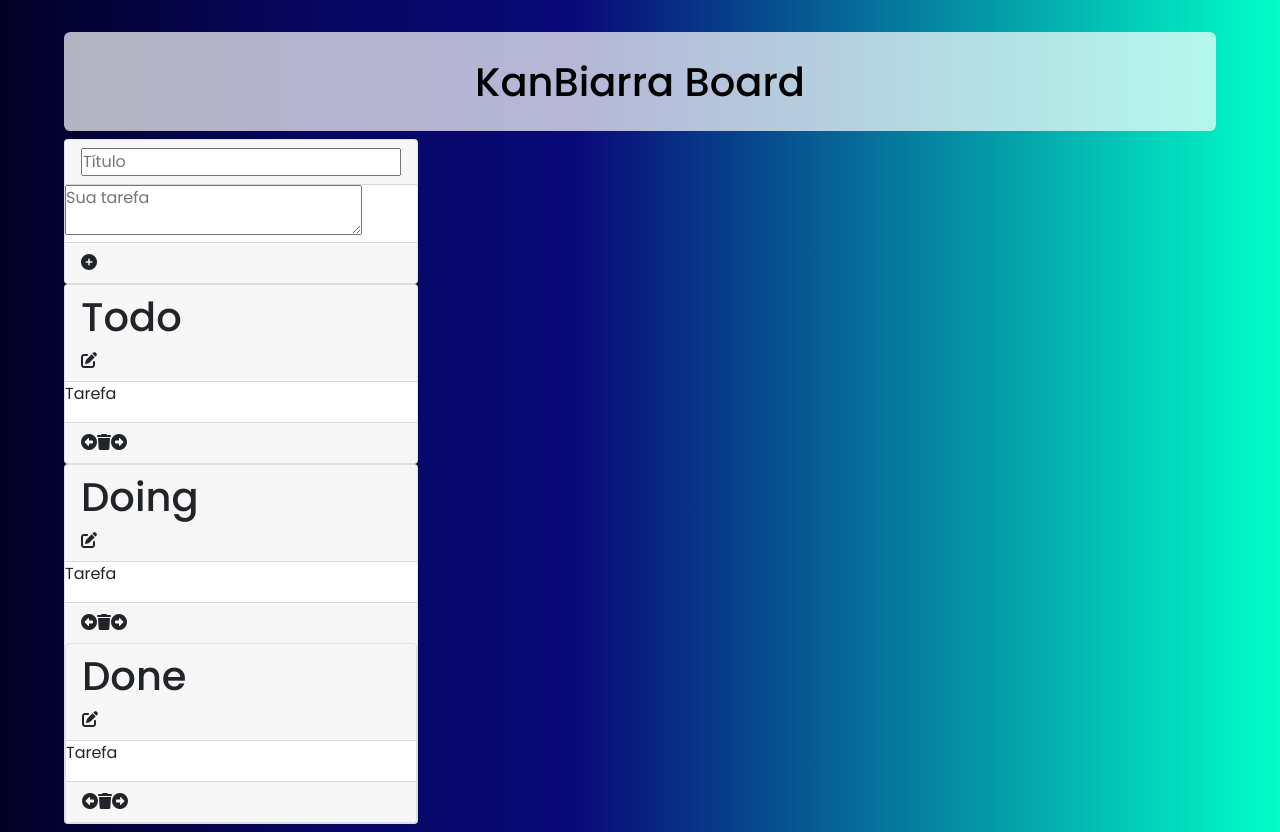
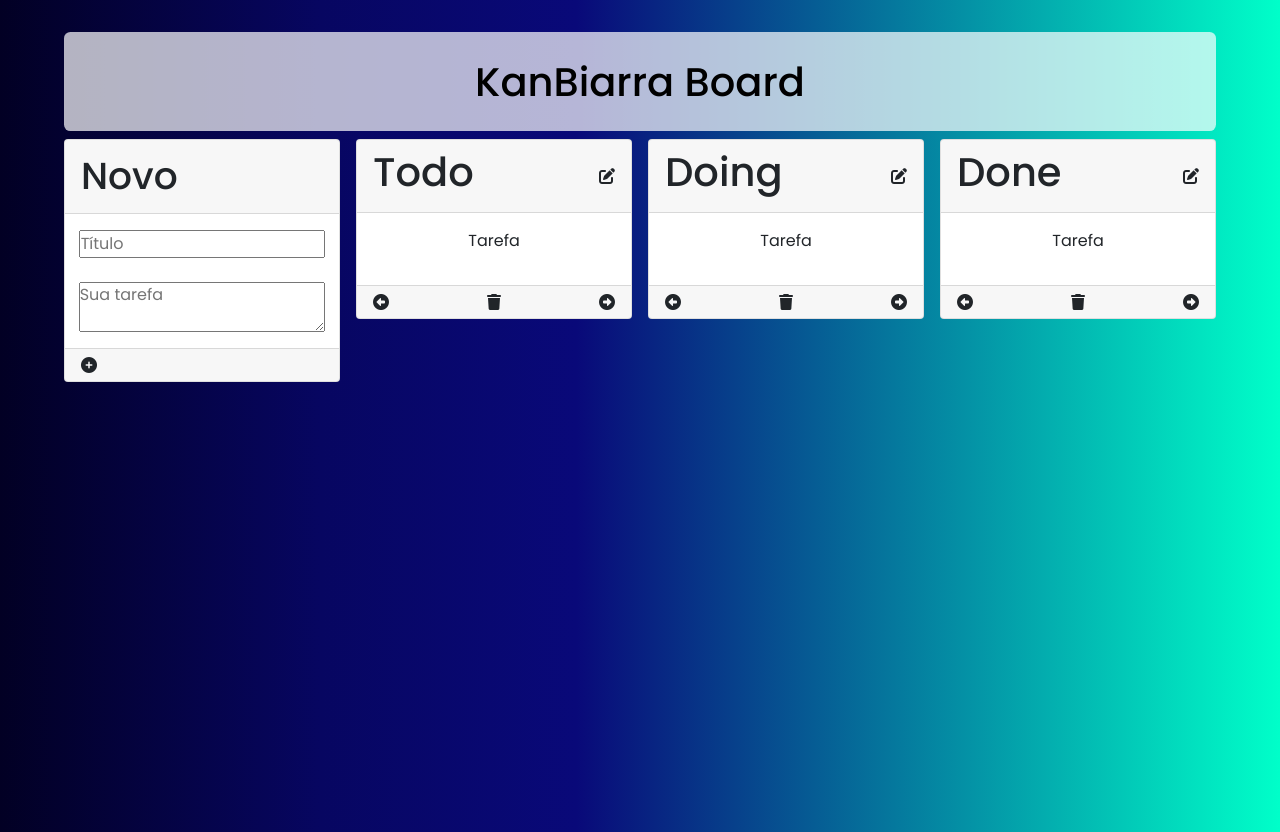
Before and after one commit to pfanovaes/projeto-angular, an Angular app in the folder FRONT/: page / in a window 1280 px wide. Built offline with nearby package versions, Linux system fonts and the light colour scheme.

Commit message:
Changes to styles

```diff
--- a/FRONT/src/app/app.component.css
+++ b/FRONT/src/app/app.component.css
@@ -1,4 +1,4 @@
 .app-content {
     display: flex;
-    flex-direction: column;
+
 }
--- a/FRONT/src/app/board/board.component.css
+++ b/FRONT/src/app/board/board.component.css
@@ -2,11 +2,4 @@
 
 .board-container {
     width: 90vw;
-
 }
-
-.board-columns {
-    display: flex;
-    flex-direction: row;
-
-}
--- a/FRONT/src/app/board/board.component.html
+++ b/FRONT/src/app/board/board.component.html
@@ -1,6 +1,4 @@
 <div class="board-container">
     <app-header></app-header>
-</div>
-<div class="board-columns">
     <app-columns></app-columns>
 </div>
--- a/FRONT/src/app/board/columns/columns.component.css
+++ b/FRONT/src/app/board/columns/columns.component.css
@@ -1,9 +1,59 @@
 
+.columns {
+    display: flex;
+    flex-direction: row;
 
+}
 .column {
     margin-right: 1rem;
+    width: 100%;
+
 }
 
-.card {
-    width: 15crem;
+.column:last-child {
+    margin-right: 0;
 }
+
+.card-title {
+    margin-top: 1rem;
+    text-align: center;
+}
+
+.input-titulo {
+    width: 90%;
+}
+
+.ta-content {
+    width: 90%;
+}
+
+.title {
+    font-size: 2.35rem;
+    font-weight: 500;
+    text-align: center;
+}
+
+.novo {
+    justify-content: center;
+}
+
+.card-header {
+    display: flex;
+    flex-direction: row;
+    justify-content: space-between;
+    align-items: center;
+}
+
+.card-content {
+    display: flex;
+    justify-content: center;
+    margin-top: 1rem;
+    margin-bottom: 1rem;
+}
+
+.card-footer {
+    display: flex;
+    flex-direction: row;
+    align-items: center;
+    justify-content: space-between;
+}
--- a/FRONT/src/app/board/columns/columns.component.html
+++ b/FRONT/src/app/board/columns/columns.component.html
@@ -1,17 +1,19 @@
 <div class="columns">
     <div class="column">
         <div class="card">
-            <div class="card-header">
-                <input type="text" class="title" placeholder="Título">
+            <div class="card-header title">Novo</div>
+            <div class="card-title">
+                <input type="text" class="input-titulo" placeholder="Título">
             </div>
             <div class="card-content">
                 <textarea class="ta-content" placeholder="Sua tarefa"></textarea>
             </div>
-            <div class="card-footer">
+            <div class="card-footer novo">
                 <i class="fas fa-plus-circle"></i>
             </div>
         </div>
-
+    </div>
+    <div class="column">
         <div class="card">
             <div class="card-header">
                 <h1>Todo</h1>
@@ -25,9 +27,9 @@
                 <i class="fas fa-trash"></i>
                 <i class="fas fa-arrow-alt-circle-right"></i>
             </div>
-
         </div>
-
+    </div>
+    <div class="column">
         <div class="card">
             <div class="card-header">
                 <h1>Doing</h1>
@@ -40,9 +42,10 @@
                 <i class="fas fa-arrow-alt-circle-left"></i>
                 <i class="fas fa-trash"></i>
                 <i class="fas fa-arrow-alt-circle-right"></i>
-
+            </div>
         </div>
-
+    </div>
+    <div class="column">
         <div class="card">
             <div class="card-header">
                 <h1>Done</h1>
@@ -55,8 +58,8 @@
                 <i class="fas fa-arrow-alt-circle-left"></i>
                 <i class="fas fa-trash"></i>
                 <i class="fas fa-arrow-alt-circle-right"></i>
+            </div>
+        </div>
+    </div>
 
-        </div>
-
-    </div>
 </div>
```
